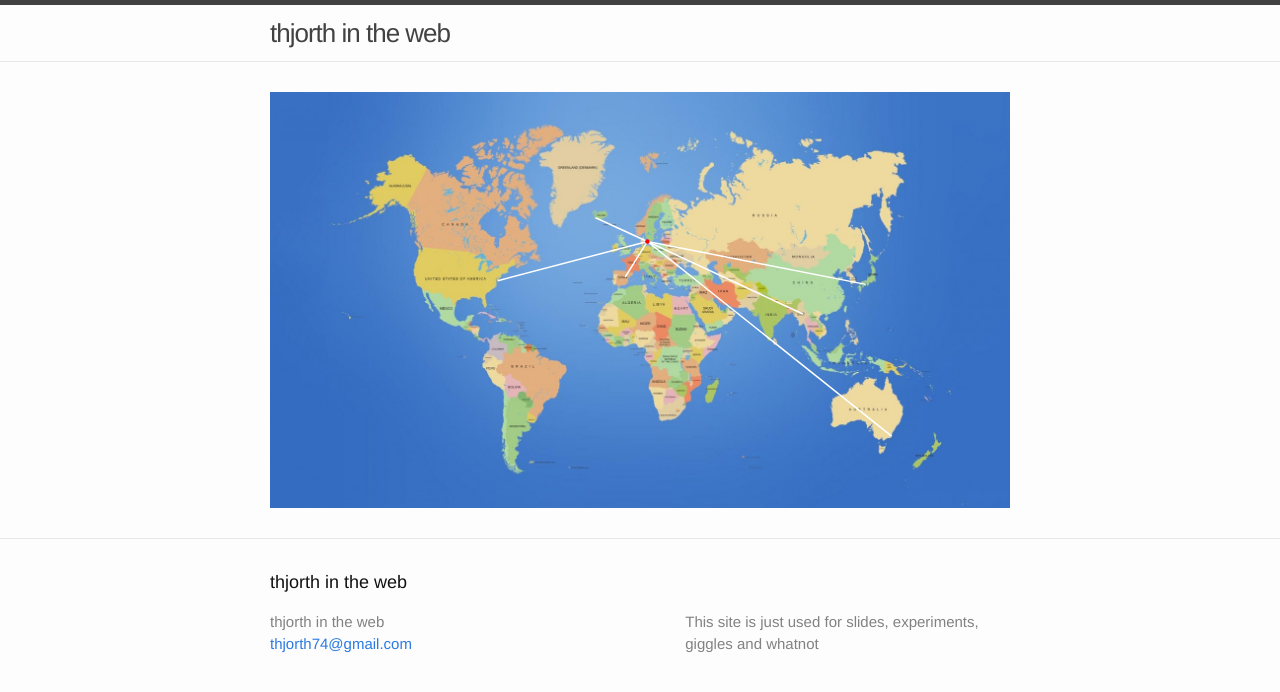
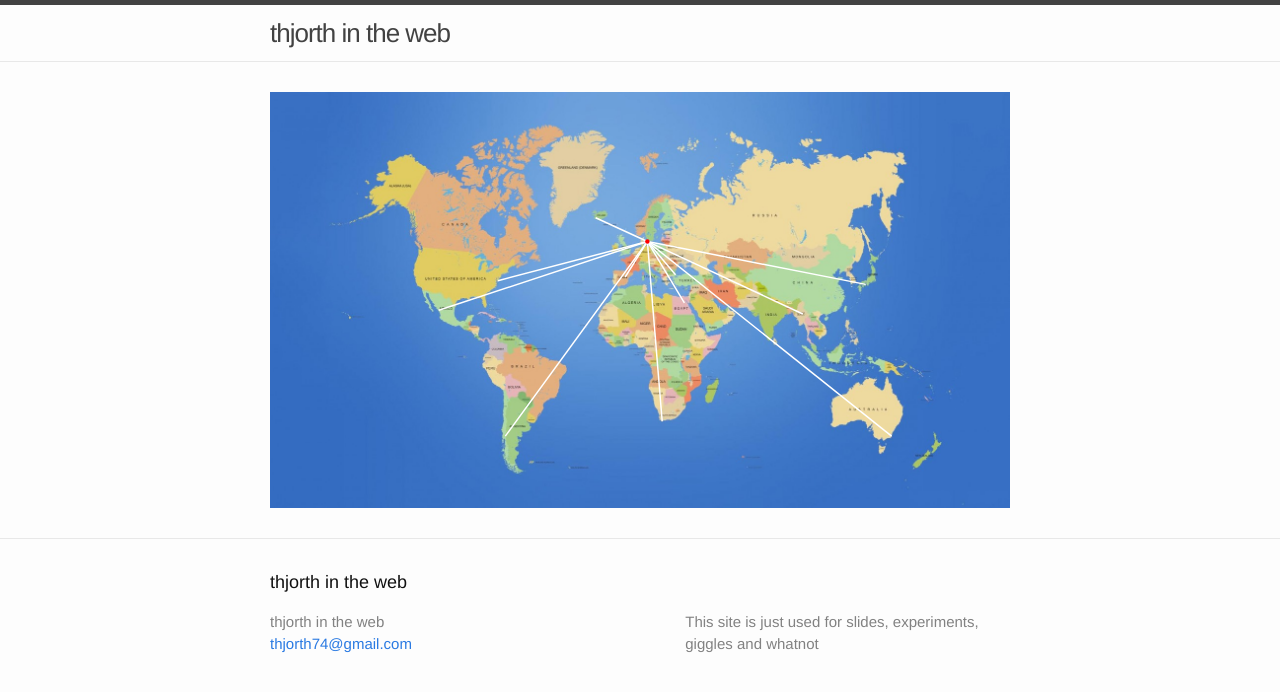
Before and after one commit to thjorth/thjorth.github.io, a Jekyll site: the page built from map.html, in a window 1280 px wide. Shown: the top 692 px of the page. Built offline with Jekyll 4.4.1, drawn with Linux system fonts in a browser that asks for light colours.

Commit message:
Added a few more routes

```diff
--- a/assets/js/map.js
+++ b/assets/js/map.js
@@ -19,10 +19,10 @@
 			path.getBoundingClientRect();
 
 			path.style.visibility = "visible";
-			path.style.transition = path.style.WebkitTransition = "stroke-dashoffset 1.5s ease-in-out";
+			path.style.transition = path.style.WebkitTransition = "stroke-dashoffset 2s ease-in-out";
 			path.style.strokeDashoffset = "0";
 
-			setTimeout(showPath, 200);
+			setTimeout(showPath, 300);
 		}
 	}
 
--- a/map.html
+++ b/map.html
@@ -24,9 +24,14 @@ path {
 	  <path d="M51 20.2 L 84 46.5" fill="transparent" stroke="white" stroke-width="0.2" />
 	  <path d="M51 20.2 L 30.8 25.5" fill="transparent" stroke="white" stroke-width="0.2" />
 	  <path d="M51 20.2 L 48 25" fill="transparent" stroke="white" stroke-width="0.2" />
+	  <path d="M51 20.2 L 54.8 24.7" fill="transparent" stroke="white" stroke-width="0.2" />
 	  <path d="M51 20.2 L 44 17" fill="transparent" stroke="white" stroke-width="0.2" />
 	  <path d="M51 20.2 L 72 30" fill="transparent" stroke="white" stroke-width="0.2" />
 	  <path d="M51 20.2 L 80.5 26" fill="transparent" stroke="white" stroke-width="0.2" />
+	  <path d="M51 20.2 L 22.8 29.5" fill="transparent" stroke="white" stroke-width="0.2" />
+	  <path d="M51 20.2 L 31.8 46.5" fill="transparent" stroke="white" stroke-width="0.2" />
+	  <path d="M51 20.2 L 53 44.5" fill="transparent" stroke="white" stroke-width="0.2" />
+	  <path d="M51 20.2 L 56 28.5" fill="transparent" stroke="white" stroke-width="0.2" />
 	  <circle cx="51" cy="20.2" r="0.3" fill="red"/>
 	</svg>
 </div>
```
